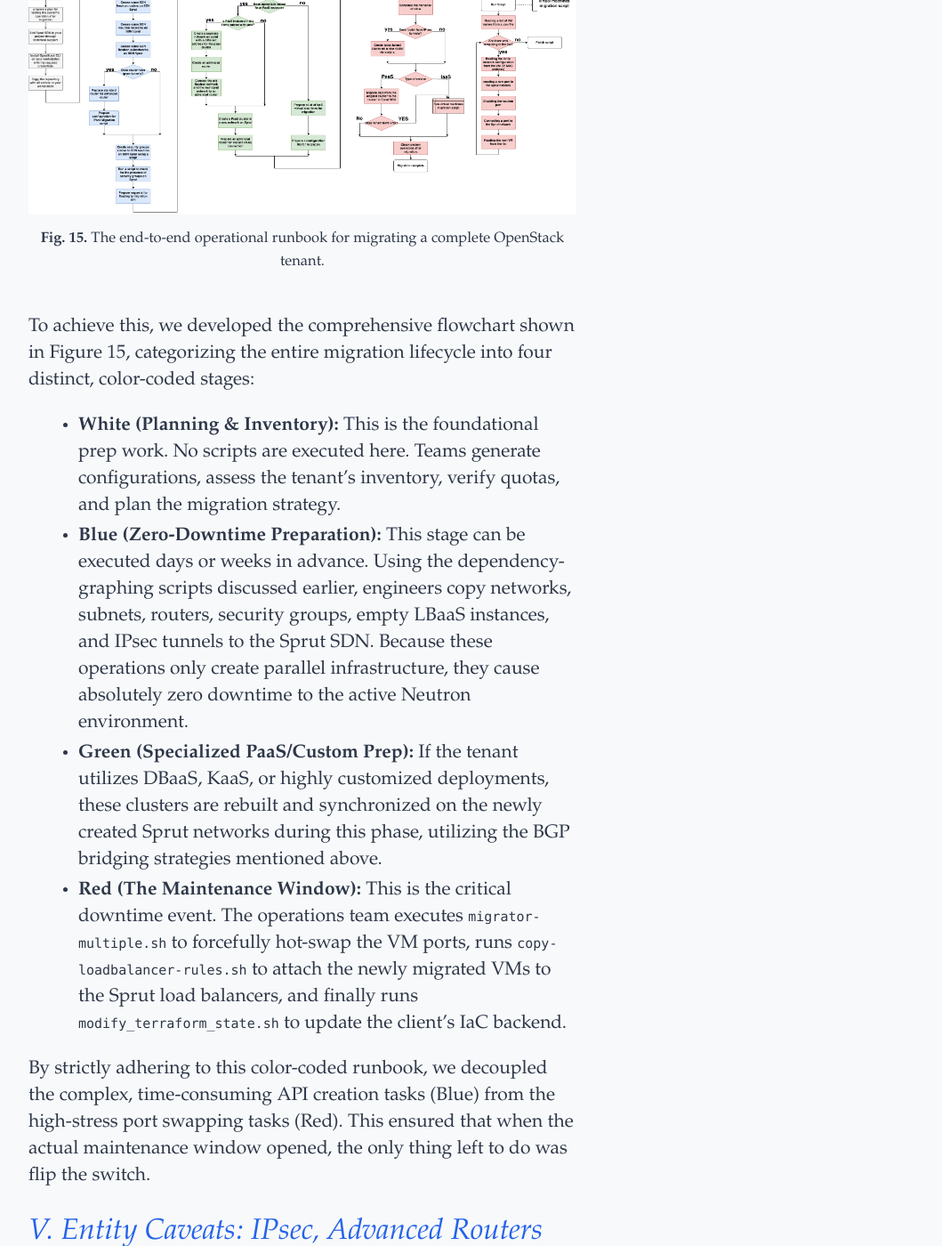
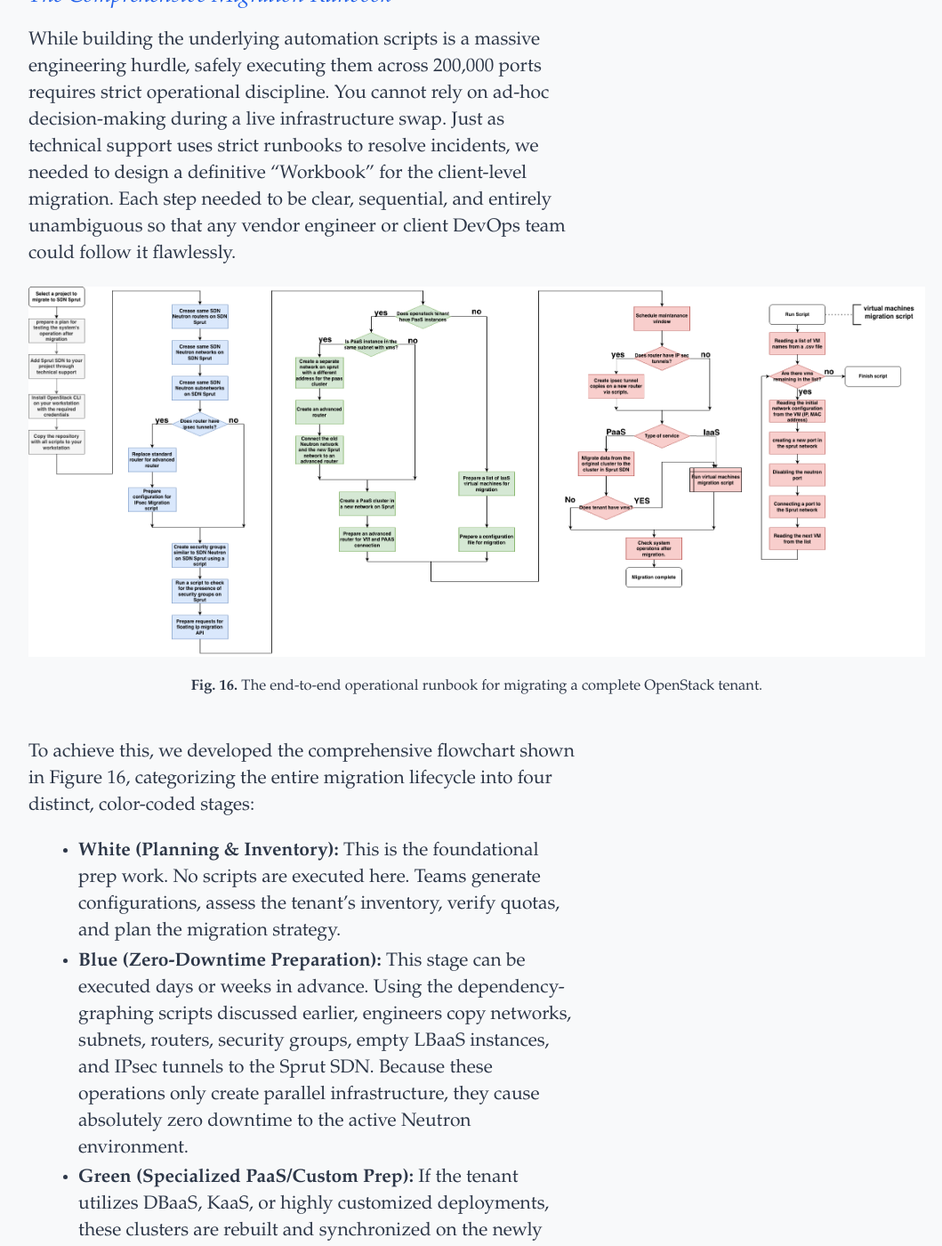
Before and after one commit to IlyaNyrkov/IlyaNyrkov.github.io, a Jekyll site: the page built from _posts/2026-04-27-migrating-200-000-network-ports.md, in a window 1280 px wide and 1400 px high, scrolled down 33942 px. Shown: the whole window at 89% size, without its empty margins (128-1187 px from the left). Built offline with Jekyll 4.4.1, drawn with Linux system fonts in a browser that asks for light colours; some web fonts are replaced.

Commit message:
updated diagram formatting in port migration article

```diff
--- a/_posts/2026-04-27-migrating-200-000-network-ports.md
+++ b/_posts/2026-04-27-migrating-200-000-network-ports.md
@@ -390,7 +390,7 @@ As illustrated in the Entity Relation Diagram (Figure 13), when you query the AP
 If you attempt to create the top-level IPsec tunnel on the destination SDN before creating its child policies, the API will reject the request. Therefore, the migration algorithm must collect data top-down, but execute creation bottom-up.
 
 <figure class="center-caption">
-  <img src="/assets/img/2026-04-27-migrating-200-000-network-ports/" alt="IPsec Migration Algorithm" />
+  <img src="/assets/img/2026-04-27-migrating-200-000-network-ports/ipcsec-migration-stages.png" alt="IPsec Migration Algorithm" />
   <figcaption>
     <strong>Fig. 14.</strong> The 4-stage algorithm for migrating complex services (IPsec example).
   </figcaption>
@@ -463,14 +463,14 @@ By manually updating the state file, the client regains total declarative contro
 
 While building the underlying automation scripts is a massive engineering hurdle, safely executing them across 200,000 ports requires strict operational discipline. You cannot rely on ad-hoc decision-making during a live infrastructure swap. Just as technical support uses strict runbooks to resolve incidents, we needed to design a definitive "Workbook" for the client-level migration. Each step needed to be clear, sequential, and entirely unambiguous so that any vendor engineer or client DevOps team could follow it flawlessly.
 
-<figure class="center-caption">
-  <img src="/assets/img/2026-04-27-migrating-200-000-network-ports/comprehensive_sdn_migration_diagram.png" alt="Comprehensive OpenStack Tenant Migration Workflow" style="width: 100%; max-width: 1000px; display: block; margin: 0 auto;" />
+<figure class="fullwidth center-caption">
+  <img src="/assets/img/2026-04-27-migrating-200-000-network-ports/comprehensive_sdn_migration_diagram.png" alt="Comprehensive OpenStack Tenant Migration Workflow" />
   <figcaption>
-    <strong>Fig. 15.</strong> The end-to-end operational runbook for migrating a complete OpenStack tenant.
+    <strong>Fig. 16.</strong> The end-to-end operational runbook for migrating a complete OpenStack tenant.
   </figcaption>
 </figure>
 
-To achieve this, we developed the comprehensive flowchart shown in Figure 15, categorizing the entire migration lifecycle into four distinct, color-coded stages:
+To achieve this, we developed the comprehensive flowchart shown in Figure 16, categorizing the entire migration lifecycle into four distinct, color-coded stages:
 
 * **White (Planning & Inventory):** This is the foundational prep work. No scripts are executed here. Teams generate configurations, assess the tenant's inventory, verify quotas, and plan the migration strategy.
 * **Blue (Zero-Downtime Preparation):** This stage can be executed days or weeks in advance. Using the dependency-graphing scripts discussed earlier, engineers copy networks, subnets, routers, security groups, empty LBaaS instances, and IPsec tunnels to the Sprut SDN. Because these operations only create parallel infrastructure, they cause absolutely zero downtime to the active Neutron environment.
```
